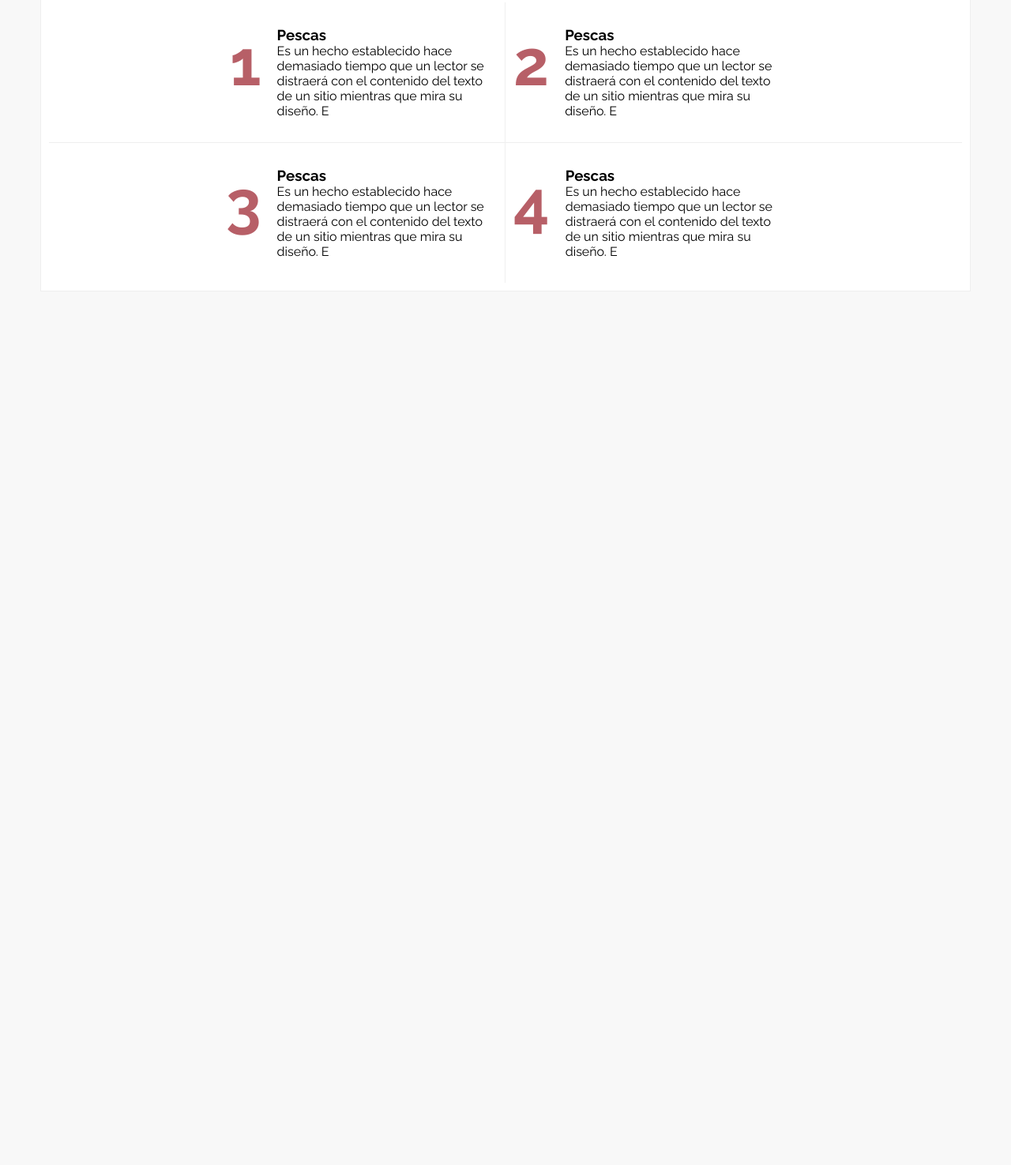
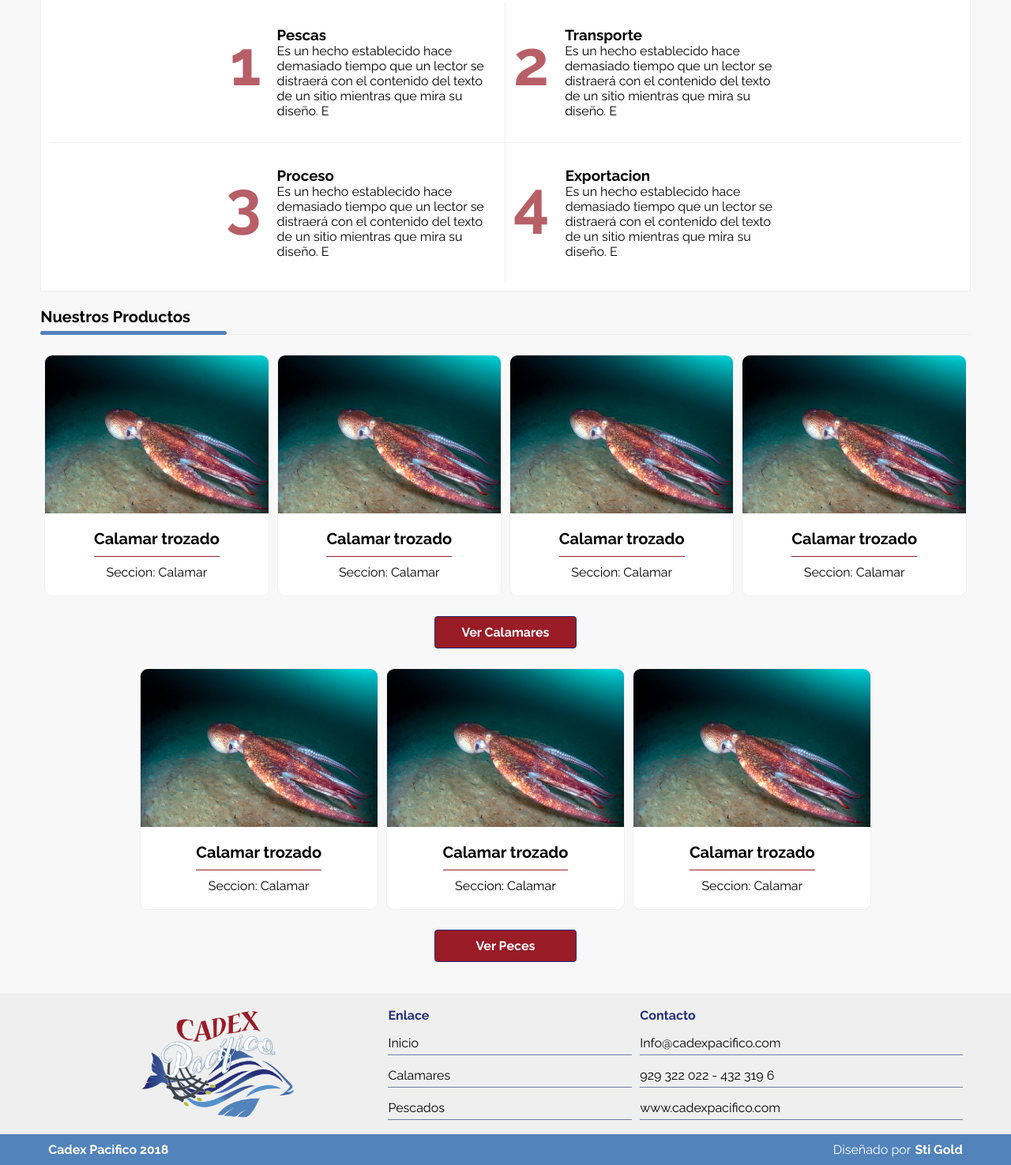
Before and after one commit to lenny290413/cadex, a plain HTML site: page index.html in a window 1280 px wide. Shown: the part 903-2378 px from the top of the page at 79% size. Before the commit the page ends 1272 px from the top, so only its background shows below. Drawn offline with nearby package versions, Linux system fonts and the light colour scheme.

Commit message:
index listdo

```diff
--- a/index.html
+++ b/index.html
@@ -10,9 +10,11 @@
     <link rel="stylesheet" href="css/menu.css"/>
     <link rel="stylesheet" href="css/slider.css"/>
     <link rel="stylesheet" href="css/body.css"/>
+    <link rel="stylesheet" href="css/card.css"/>
+    <link rel="stylesheet" href="css/footer.css"/>
     <script src="https://code.jquery.com/jquery-1.11.3.min.js"> </script>
   </head>
-  <header class="entero">
+  <header class="entero menu-contenedor">
     <div class="medio"><a class="logo" href="/"><img class="logo_img" src="imagenes/logo.png"/></a><i class="icon-menu" id="btn-menu"></i>
       <ul class="menu nav" id="menu"><a data-title="Inicio" href="/">
           <li>Inicio</li></a><a data-title="Calamar" href="/calamar.html">
@@ -49,24 +51,87 @@
         </div>
         <div class="proceso_items transporte"><span>2</span>
           <div class="proceso_items_info">
-            <h3>Pescas</h3>
+            <h3>Transporte</h3>
             <p>Es un hecho establecido hace demasiado tiempo que un lector se distraerá con el contenido del texto de un sitio mientras que mira su diseño. E</p>
           </div>
         </div>
         <div class="proceso_items proceso"><span>3</span>
           <div class="proceso_items_info">
-            <h3>Pescas</h3>
+            <h3>Proceso</h3>
             <p>Es un hecho establecido hace demasiado tiempo que un lector se distraerá con el contenido del texto de un sitio mientras que mira su diseño. E</p>
           </div>
         </div>
         <div class="proceso_items exportacion"><span>4</span>
           <div class="proceso_items_info">
-            <h3>Pescas</h3>
+            <h3>Exportacion</h3>
             <p>Es un hecho establecido hace demasiado tiempo que un lector se distraerá con el contenido del texto de un sitio mientras que mira su diseño. E</p>
           </div>
         </div>
       </div>
     </div>
+    <div class="productos entero">
+      <div class="medio">
+        <p class="titulo">Nuestros Productos</p>
+        <div class="card_group"><a class="card" href="/calamar">
+            <div class="card_image"><img src="imagenes/calamar/calamar_1.jpg"/></div>
+            <div class="card_info">
+              <h2>Calamar trozado</h2>
+              <p>Seccion: Calamar</p>
+            </div></a><a class="card" href="/calamar">
+            <div class="card_image"><img src="imagenes/calamar/calamar_1.jpg"/></div>
+            <div class="card_info">
+              <h2>Calamar trozado</h2>
+              <p>Seccion: Calamar</p>
+            </div></a><a class="card" href="/calamar">
+            <div class="card_image"><img src="imagenes/calamar/calamar_1.jpg"/></div>
+            <div class="card_info">
+              <h2>Calamar trozado</h2>
+              <p>Seccion: Calamar</p>
+            </div></a><a class="card" href="/calamar">
+            <div class="card_image"><img src="imagenes/calamar/calamar_1.jpg"/></div>
+            <div class="card_info">
+              <h2>Calamar trozado</h2>
+              <p>Seccion: Calamar </p>
+            </div></a></div><a class="calamares_button" href="/calamares">Ver Calamares</a>
+      </div>
+    </div>
+    <div class="productos entero">
+      <div class="medio">
+        <div class="card_group"><a class="card" href="/calamar">
+            <div class="card_image"><img src="imagenes/calamar/calamar_1.jpg"/></div>
+            <div class="card_info">
+              <h2>Calamar trozado</h2>
+              <p>Seccion: Calamar</p>
+            </div></a><a class="card" href="/calamar">
+            <div class="card_image"><img src="imagenes/calamar/calamar_1.jpg"/></div>
+            <div class="card_info">
+              <h2>Calamar trozado</h2>
+              <p>Seccion: Calamar</p>
+            </div></a><a class="card" href="/calamar">
+            <div class="card_image"><img src="imagenes/calamar/calamar_1.jpg"/></div>
+            <div class="card_info">
+              <h2>Calamar trozado</h2>
+              <p>Seccion: Calamar </p>
+            </div></a></div><a class="calamares_button" href="/calamares">Ver Peces</a>
+      </div>
+    </div>
     <script src="js/efectos.js"></script>
+    <footer class="entero">
+      <div class="medio">
+        <div class="primer"><a class="logo_footer" href="/"><img src="imagenes/logo.png"/></a></div>
+        <div class="segundo">
+          <p class="titulo_footer">Enlace</p><a href="/">Inicio</a><a href="/calamares">Calamares</a><a href="/pescados">Pescados</a>
+        </div>
+        <div class="tercer">
+          <p class="titulo_footer">Contacto</p><a href="mailto:info@cadexpacifico.com">Info@cadexpacifico.com</a><a href="tel:929322022">929 322 022 - 432 319 6</a><a href="/">www.cadexpacifico.com</a>
+        </div>
+      </div>
+    </footer>
+    <div class="ultimo entero">
+      <div class="medio">
+        <h2>Cadex Pacifico 2018</h2><span>
+          <p>Diseñado por </p><a href="http://www.stigold.com/">Sti Gold</a></span>
+      </div>
+    </div>
   </body>
 </html>
--- a/js/efectos.js
+++ b/js/efectos.js
@@ -1,3 +1,20 @@
+/*FIXED*/
+$(document).ready(function(){
+	var altura = $('.menu-contenedor').offset().top;
+
+	$(window).on('scroll', function(){
+		if ( $(window).scrollTop() > altura ){
+			$('.menu-contenedor').addClass('efecto-menu');
+		} else {
+			$('.menu-contenedor').removeClass('efecto-menu');
+		}
+	});
+
+});
+
+
+
+/*FIXED END*/
 $('#btn-menu').on('click',function(){
     $('#menu').toggleClass('movimiento_menu');
 });
--- /dev/null
+++ b/scss/card.scss
@@ -0,0 +1,94 @@
+@import "_lg-reset";
+.productos {
+    .medio {
+        display: flex;
+        flex-direction: column;
+        justify-content: center;
+        align-items: center;
+    }
+}
+
+.card_group {
+    display: flex;
+    flex-wrap: wrap;
+    justify-content: center;
+    align-items: center;
+}
+
+.card {
+    width: 20%;
+    background: white;
+    margin: 5px;
+    border: 1px solid $borde-plomo;
+    flex: auto;
+    overflow: hidden;
+    border-radius: 10px;
+}
+
+.card_image {
+    width: 100%;
+    height: 200px;
+
+    img {
+        width: 100%;
+        height: 100%;
+        object-fit: cover;
+    }
+}
+
+.card_info {
+    display: flex;
+    flex-direction: column;
+    justify-content: center;
+    align-items: center;
+    margin-top: 20px;
+    padding-bottom: 20px;
+    h2 {
+        padding-bottom: 10px;
+        margin-bottom: 10px;
+        border-bottom: 1px solid $rojo-vino;
+        color: black;
+        text-align: center;
+        font-size: 20px;
+    }
+    p {
+        color: black;
+    }
+}
+
+.calamares_button {
+    width: 180px;
+    @include display;
+    margin: 20px 0;
+    border: 1px solid $azul-duro;
+    background: $rojo-vino;
+    padding: 10px 0;
+    color: white;
+    font-weight: bold;
+    border-radius: 4px;
+    transition: all .3s;
+    text-align: center;
+    &:hover {
+        background: darken($rojo-vino, 20);
+        transition: all .3s;
+    }
+}
+
+@media screen and (max-width:800px){
+ .card {
+    width: 30%;
+     }
+    .card_image{
+        height: 150px;
+    }
+}
+@media screen and (max-width:600px){
+ .card {
+    width: 45%;
+     }
+}
+@media screen and (max-width:400px){
+ .card {
+    width: 100%;
+     }
+}
--- a/scss/footer.scss
+++ b/scss/footer.scss
@@ -1 +1,87 @@
 @import "_lg-reset";
+footer{
+    background: #EFEFEF;
+    margin-top: 20px;
+    .medio{
+        display: flex;
+        padding: 10px;
+    }
+}
+.primer,.segundo,.tercer{
+    flex: auto;
+    display: flex;
+    flex-direction: column;
+}
+.primer{
+    @include display;
+    img{
+        width: 200px;
+    }
+}
+.segundo{
+    a{
+        color: black;
+        margin: 8px 0;
+        border-bottom: 1px solid rgba($azul-duro,.6);
+        padding-bottom: 5px;
+        &:last-child{
+
+        }
+    }
+}
+.tercer{
+    display: flex;
+    flex-direction: column;
+    margin-left: 10px !important;
+    a{
+        color: black;
+        margin: 8px 0;
+        border-bottom: 1px solid rgba($azul-duro,.6);
+        padding-bottom: 5px;
+    }
+}
+.titulo_footer{
+    font-weight: bold;
+    color: $azul-duro;
+        margin: 8px 0;
+}
+.ultimo{
+    background: $azul-suave;
+    .medio{
+        display: flex;
+        justify-content: space-between;
+        padding: 10px;
+        h2{
+            font-size: 16px;
+            color: white;
+        }
+        span{
+            display: flex;
+            color: white;
+            a{
+                margin-left: 5px;
+                color: white;
+                font-weight: bold;
+            }
+        }
+    }
+}
+
+@media screen and (max-width:700px){
+    .segundo{
+        display: none;
+    }
+}
+@media screen and (max-width:500px){
+    footer{
+        .medio{
+            flex-direction: column;
+        }
+    }
+    .segundo{
+        display: flex;
+    }
+    .tercer{
+        margin: 0 !important;
+    }
+}
--- a/scss/menu.scss
+++ b/scss/menu.scss
@@ -14,7 +14,9 @@ header {
 .icon-menu {
     display: none;
 }
-
+.efecto-menu{
+    background: rgba(black,.4);
+}
 .logo {
     position: fixed;
     top: 0;
@@ -71,7 +73,7 @@ header {
 @media screen and (max-width:768px) {
     header {
         height: 100px;
-        background: rgba(white, .8);
+        background: rgba(black, .4);
         border-bottom: 1px solid black;
     }
     .logo {
@@ -87,7 +89,7 @@ header {
     }
     .icon-menu {
         display: block;
-        color: black;
+        color: white;
         font-size: 40px;
         position: absolute;
         right: 20px;
```
Also changed, not shown: css/card.css (added), css/footer.css, css/menu.css, imagenes/calamar/calamar_1.jpg (added), 4 other files.
